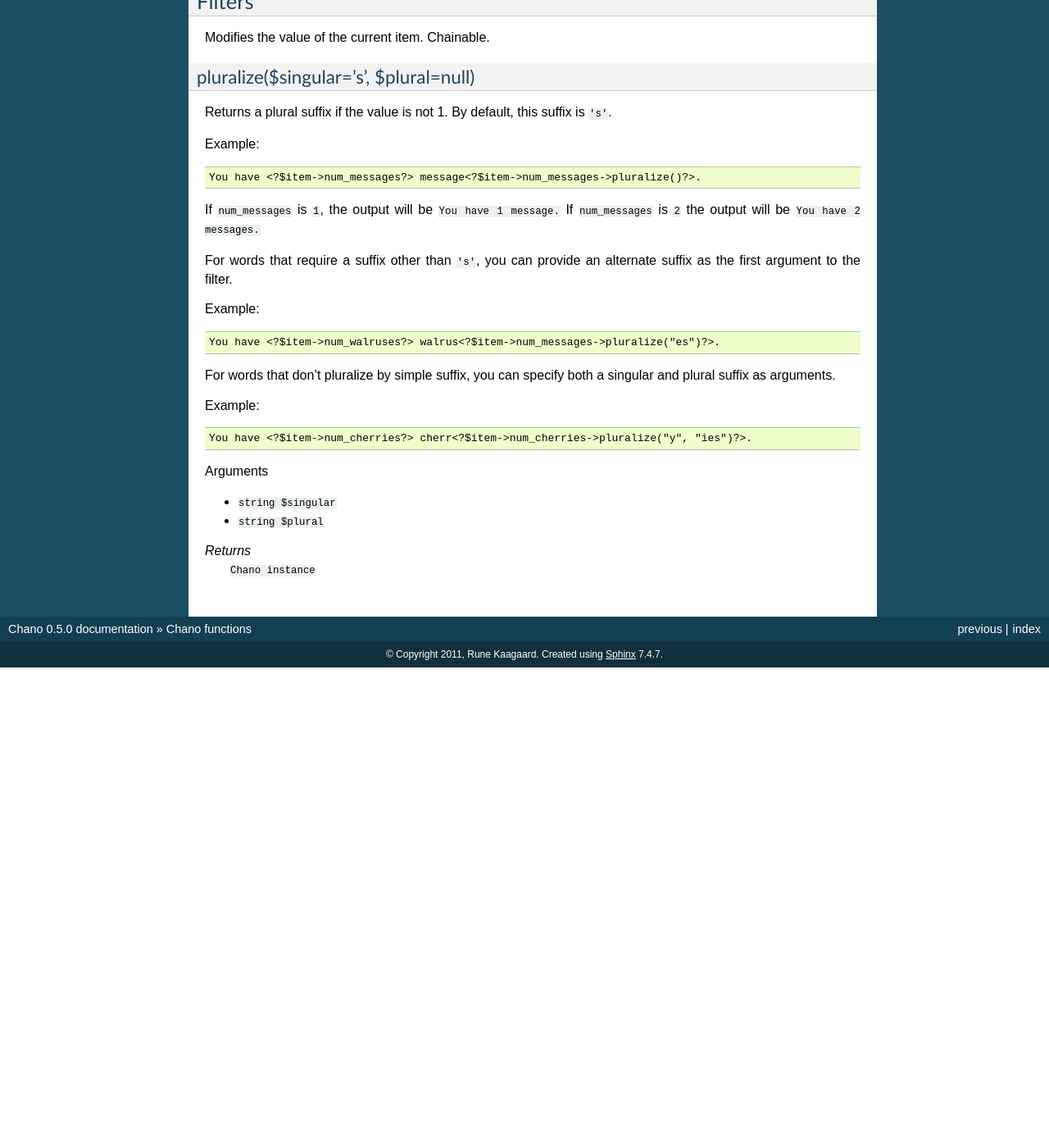
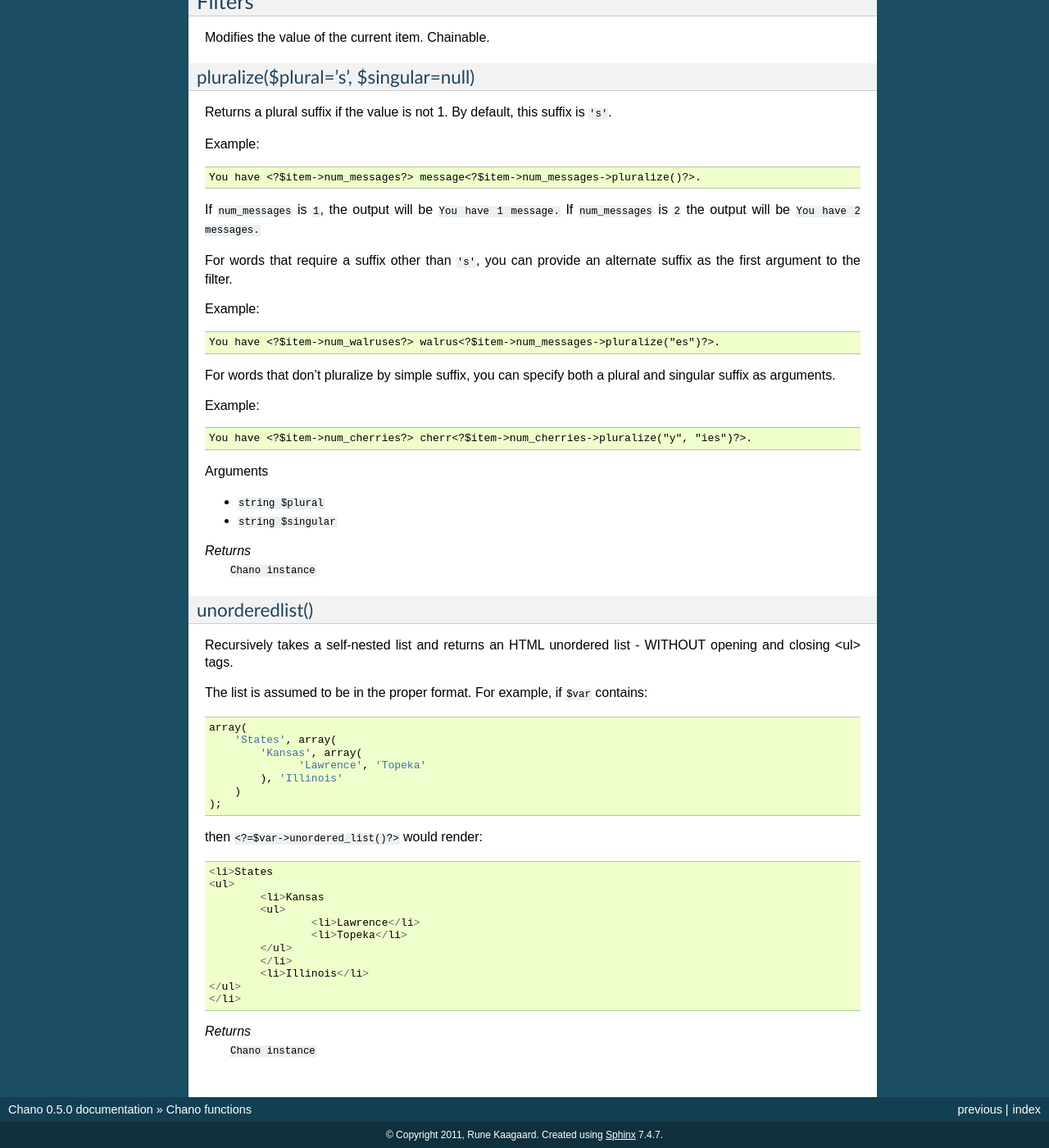
Before and after one commit to runekaagaard/php-chano, a Sphinx documentation site: the page built from docs/reference.rst, in a window 1280 px wide and 1400 px high, scrolled down 1385 px. Shown: the whole window at 82% size. Built offline with Sphinx 7.4.7, drawn with Linux system fonts in a browser that asks for light colours; before the commit the page ends 2199 px from its top, so only the background shows below that; some of the changed text lies outside the part shown.

Commit message:
Updating docs.

```diff
--- a/docs/reference.rst
+++ b/docs/reference.rst
@@ -2,6 +2,7 @@ string(26) "#function autoescapeon#Uis"
 string(27) "#function autoescapeoff#Uis"
 string(20) "#function escape#Uis"
 string(23) "#function pluralize#Uis"
+string(27) "#function unorderedlist#Uis"
 .. highlight:: php
 
 Chano functions
@@ -86,7 +87,7 @@ Modifies the value of the current item. Chainable.
 
 .. _pluralize:
 
-pluralize($singular='s', $plural=null)
+pluralize($plural='s', $singular=null)
 ++++++++++++++++++++++++++++++++++++++
 
 Returns a plural suffix if the value is not 1. By default,
@@ -107,7 +108,7 @@ Example::
     You have <?$item->num_walruses?> walrus<?$item->num_messages->pluralize("es")?>.
 
 For words that don't pluralize by simple suffix, you can specify both a
-singular and plural suffix as arguments.
+plural and singular suffix as arguments.
 
 Example::
 
@@ -115,7 +116,42 @@ Example::
 
 Arguments
 
+- ``string $plural``
 - ``string $singular``
-- ``string $plural``
 *Returns*
   ``Chano instance``
+
+.. _unorderedlist:
+
+unorderedlist()
++++++++++++++++
+
+Recursively takes a self-nested list and returns an HTML unordered list -
+WITHOUT opening and closing <ul> tags.
+
+The list is assumed to be in the proper format. For example, if ``$var``
+contains::
+
+    array(
+        'States', array(
+            'Kansas', array(
+                  'Lawrence', 'Topeka'
+            ), 'Illinois'
+        )
+    );
+
+then ``<?=$var->unordered_list()?>`` would render::
+
+    <li>States
+    <ul>
+            <li>Kansas
+            <ul>
+                    <li>Lawrence</li>
+                    <li>Topeka</li>
+            </ul>
+            </li>
+            <li>Illinois</li>
+    </ul>
+    </li>
+*Returns*
+  ``Chano instance``
```
Also changed, not shown: 1 other file.
